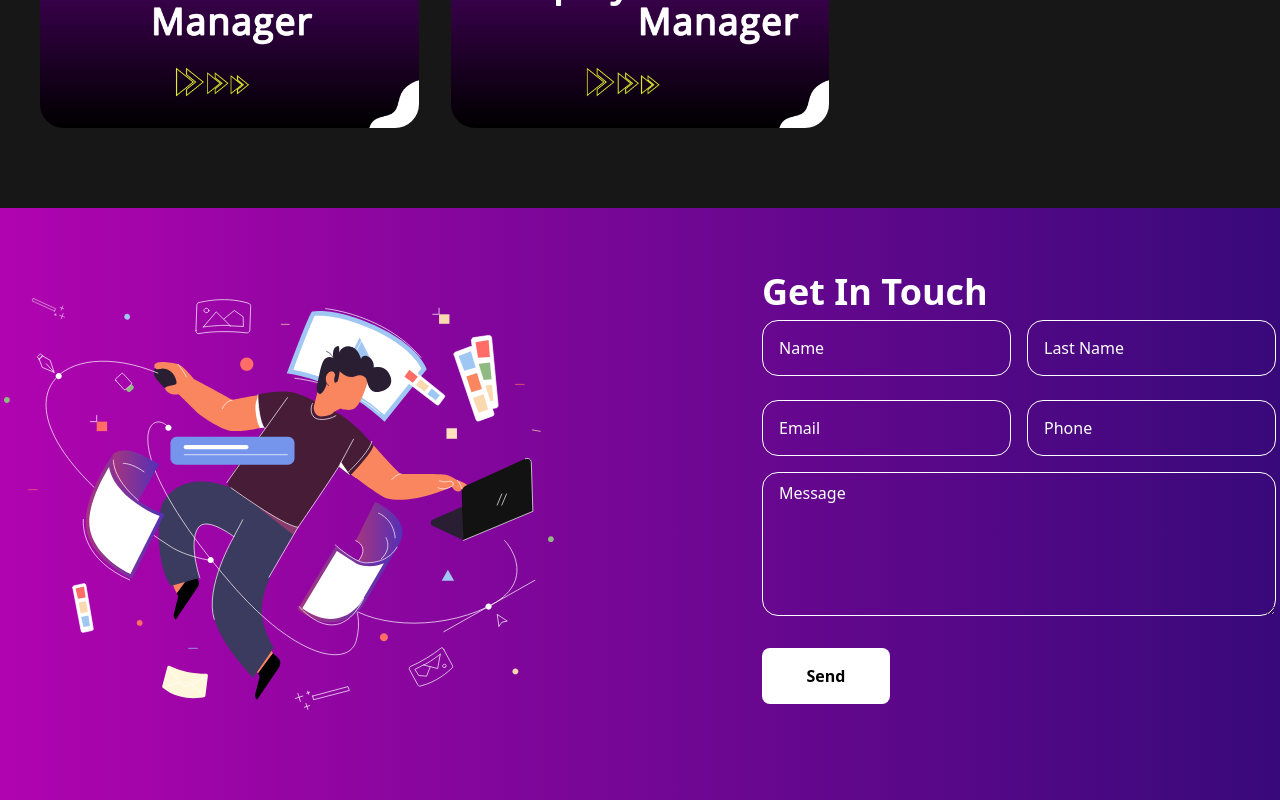
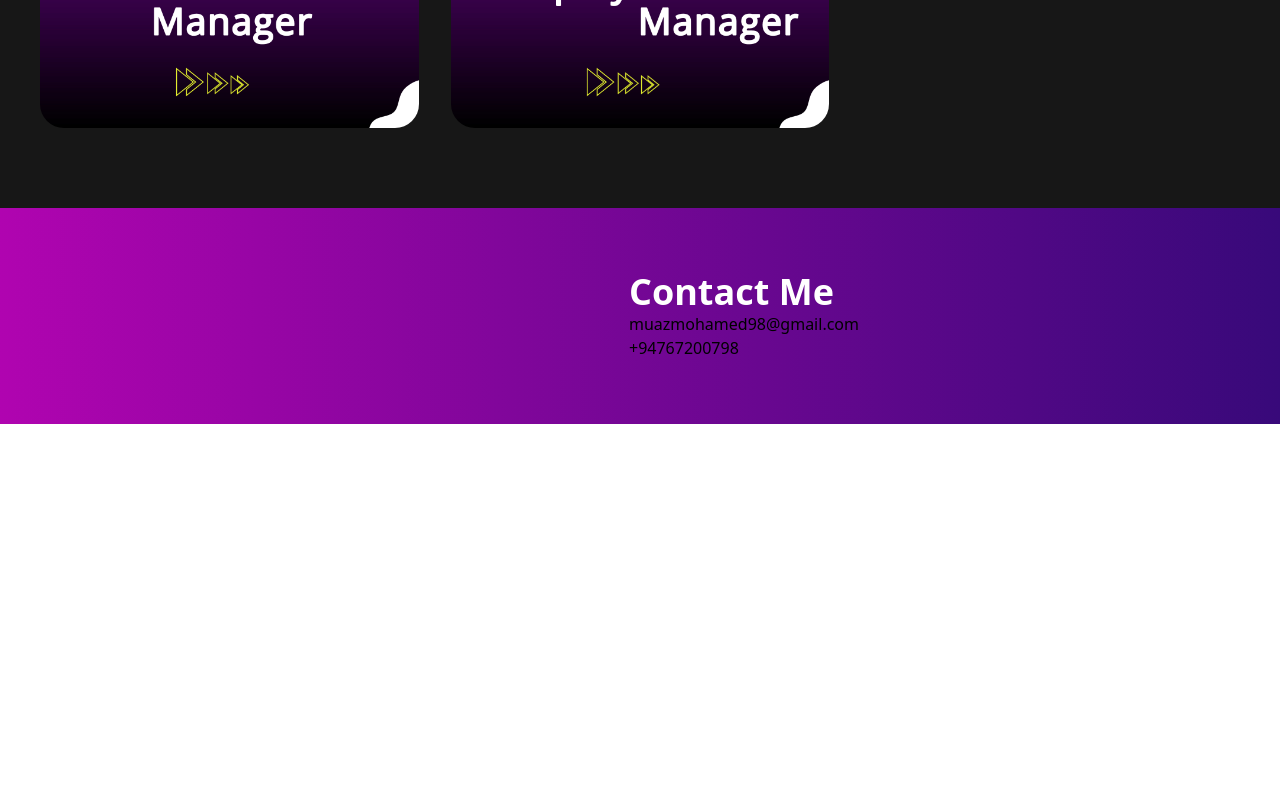
Before and after one commit to MSMUARDH/my-portfolio, a React (Vite) app: page / in a window 1280 px wide. Shown: the part 2261-3061 px from the top of the page. After the commit the page ends 2685 px from the top, so only its background shows below. Built offline with nearby package versions, Linux system fonts and the light colour scheme.

Commit message:
title changed

```diff
--- a/src/components/Contact.jsx
+++ b/src/components/Contact.jsx
@@ -7,11 +7,11 @@ function Contact() {
       <div className="contact bg-[linear-gradient(90deg,#b004b0,#38097a);] w-full">
         <div className="wrapper flex justify-center  py-16 gap-52 lg:py-12">
           <div className="imgbox lg:hidden">
-            <img className="w-[550px] h-full" src={img} alt="" />
+            {/* <img className="w-[550px] h-full" src={img} alt="" /> */}
           </div>
           <div className="content-box">
-            <h1 className="text-white font-bold text-4xl">Get In Touch</h1>
-            <form action="" className="flex flex-col ">
+            <h1 className="text-white font-bold text-4xl">Contact Me</h1>
+            {/* <form action="" className="flex flex-col ">
               <div className="flex gap-4 py-2  ">
                 <input
                   className="bg-transparent h-14 rounded-2xl  border-[1px] border-white pl-4 text-white placeholder-white lg:w-36 "
@@ -42,13 +42,14 @@ function Contact() {
                 cols={35}
                 placeholder="Message"
               ></textarea>
-                <button className="bg-white border-black border-[1] py-[16px] rounded-lg px-8 my-8 w-32 font-bold ">Send</button>
-                </form>
+              <button className="bg-white border-black border-[1] py-[16px] rounded-lg px-8 my-8 w-32 font-bold ">
+                Send
+              </button>
+            </form> */}
+            <p>muazmohamed98@gmail.com</p>
+            <p>+94767200798</p>
           </div>
-
-
         </div>
-
       </div>
     </>
   );
```
Lines whose indentation alone changed are shown as unchanged.
